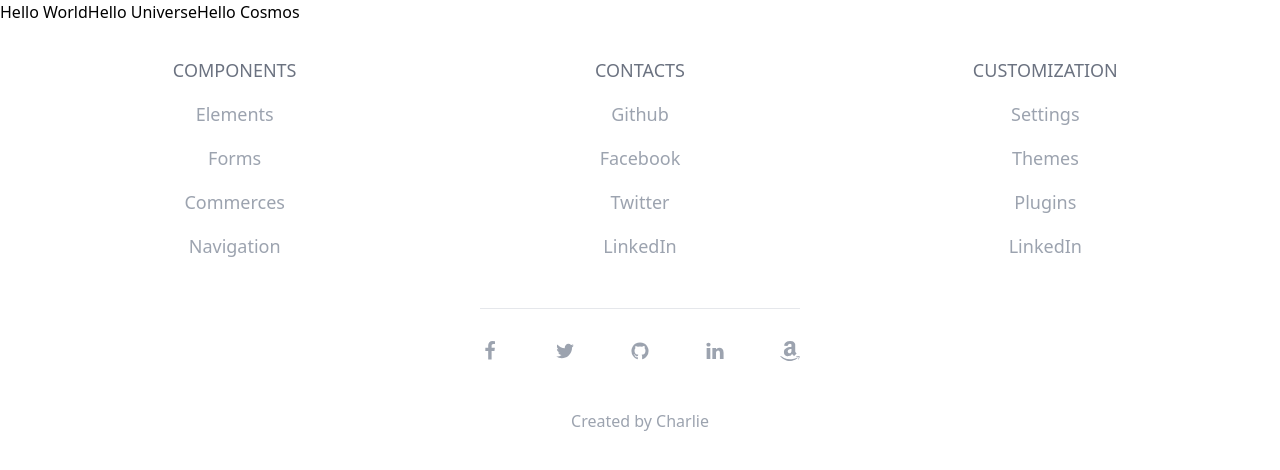
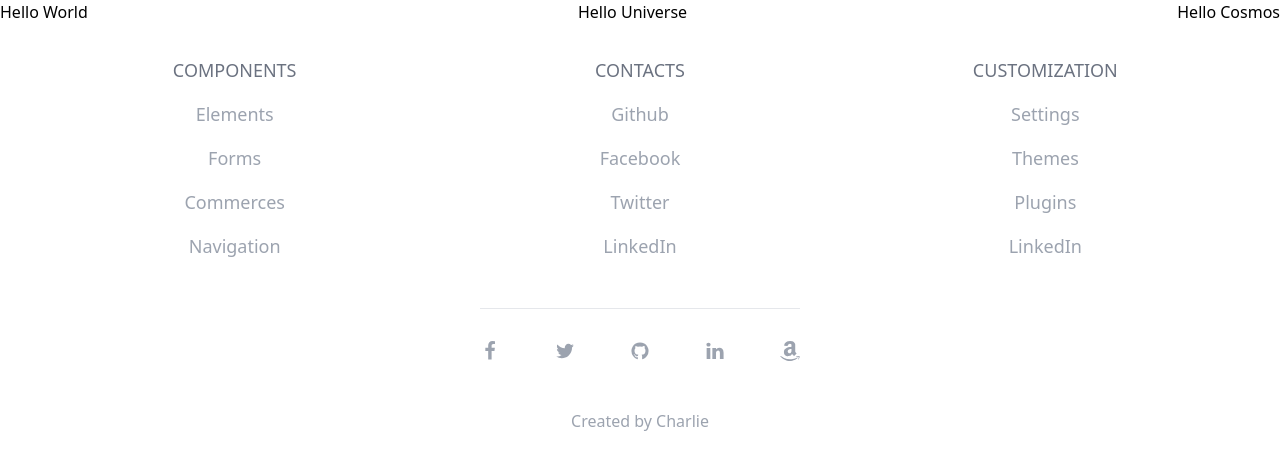
Before and after one commit to JonathanDuarteGH/react-project-pizza, a React (Create React App) app in the folder client/: page / in a window 1280 px wide. Shown: the top 470 px of the page. Built offline with nearby package versions, Linux system fonts and the light colour scheme.

Commit message:
continued applying tailwind styles 4

```diff
--- a/client/src/components/NavBar.js
+++ b/client/src/components/NavBar.js
@@ -2,7 +2,7 @@ import React from 'react'
 
 const NavBar = () => {
   return (
-    <div className="bg-white flex">
+    <div className="bg-white flex justify-between">
       <h1>Hello World</h1>
       <h2>Hello Universe</h2>
       <h3>Hello Cosmos</h3>
```
